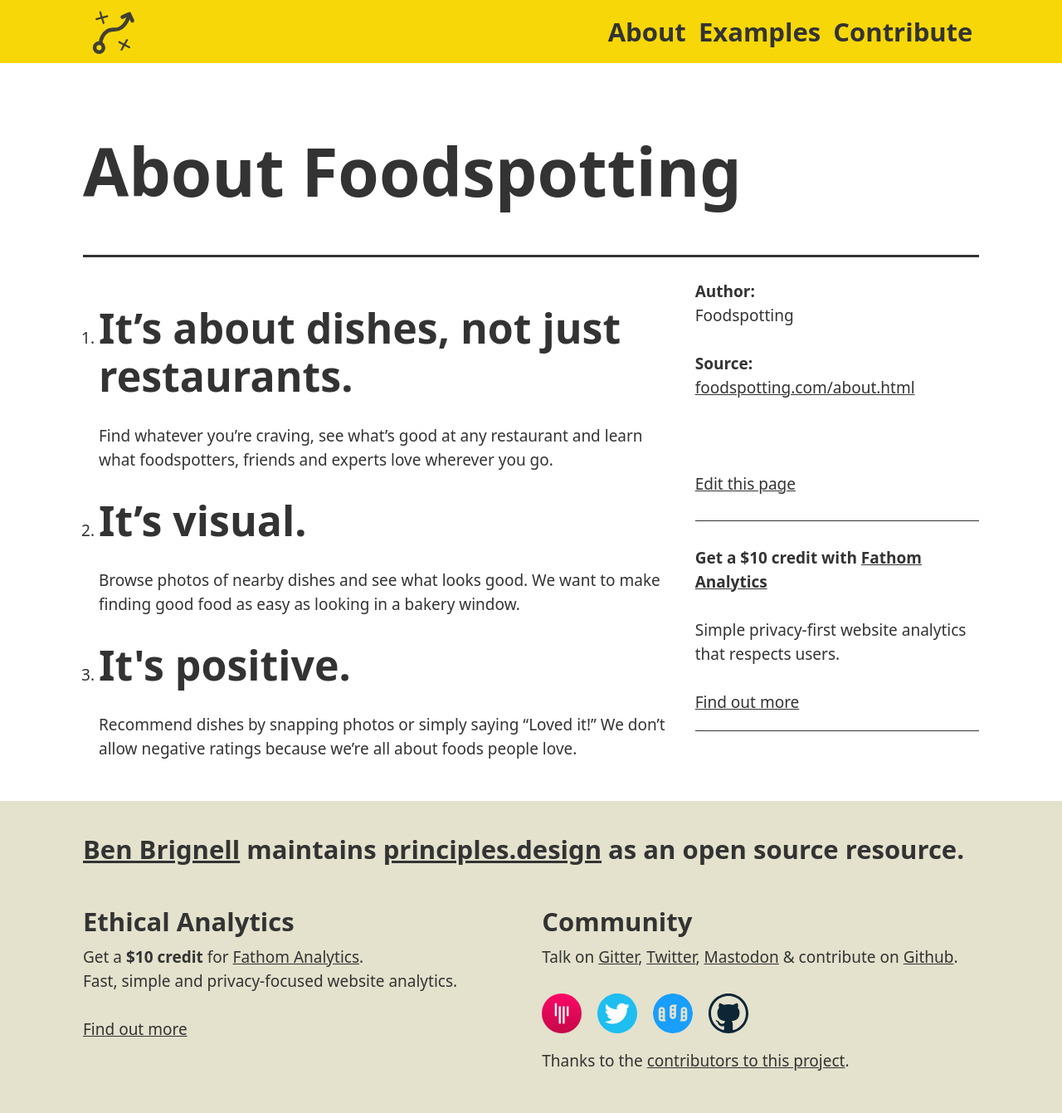
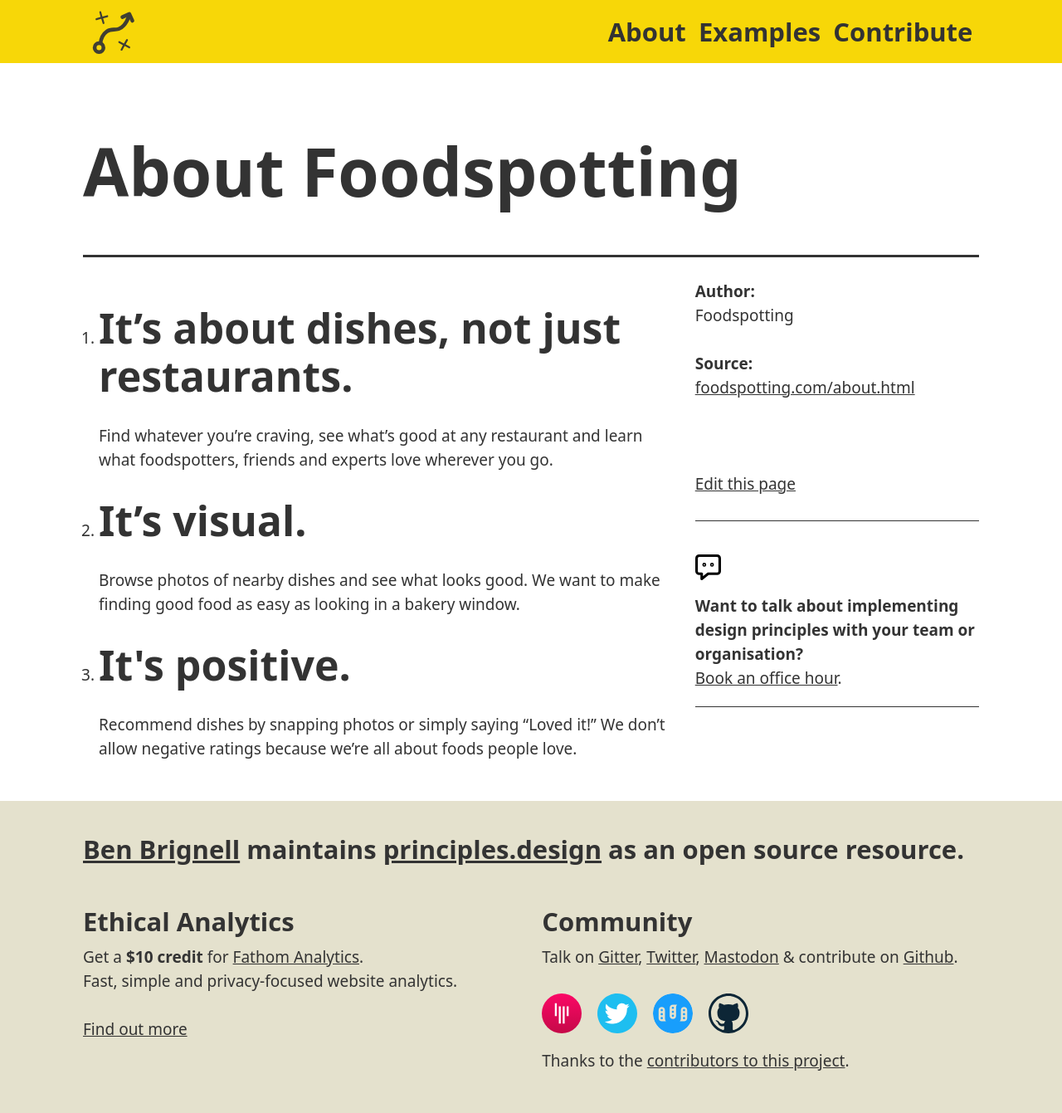
Before and after one commit to benbrignell/principles.design, a Jekyll site: the page built from _examples/about-foodspotting.md, in a window 1280 px wide. Shown: the whole page at 83% size. Built offline with Jekyll 4.4.1, drawn with Linux system fonts in a browser that asks for light colours; comment, search, counter and statistics services are not loaded.

Commit message:
update sidebar

```diff
--- a/_layouts/example.html
+++ b/_layouts/example.html
@@ -63,12 +63,11 @@
             <p><a href="https://github.com/benbrignell/principles.design/blob/master{{page.url | replace:'examples','_examples'}}.md">Edit this page</a></p>
 
             <hr>
-            <p class="h4 bold">Get a $10 credit with <a href="https://usefathom.com/ref/MSDPWY">Fathom Analytics</a></p>
-        <p>
-        <br>
-          Simple privacy-first website analytics that respects users.
-         </p>
-         <a href="https://usefathom.com/ref/MSDPWY">Find out more</a>
+            <p class="h3"><svg style="margin-bottom: 0;" viewBox="0 0 140 140" height="1em" width="1em" xmlns="http://www.w3.org/2000/svg"><g transform="matrix(14,0,0,14,0,0)"><path d="M9.5,6.5a1,1,0,0,1-1,1H5l-2.5,2v-2h-1a1,1,0,0,1-1-1v-5a1,1,0,0,1,1-1h7a1,1,0,0,1,1,1Z" fill="none" stroke="#000000" stroke-linecap="round" stroke-linejoin="round"></path><path d="M3.250 4.000 A0.250 0.250 0 1 0 3.750 4.000 A0.250 0.250 0 1 0 3.250 4.000 Z" fill="none" stroke="#000000" stroke-linecap="round" stroke-linejoin="round"></path><path d="M6.250 4.000 A0.250 0.250 0 1 0 6.750 4.000 A0.250 0.250 0 1 0 6.250 4.000 Z" fill="none" stroke="#000000" stroke-linecap="round" stroke-linejoin="round"></path></g></svg></p>
+            <p class="h4" style="margin-top: 0;">
+              <strong>Want to talk about implementing design principles with your team or organisation?</strong><br>
+              <a href="https://calendly.com/benbrignell/design-principles-office-hour">Book an office hour</a>.
+            </p>
             <hr>
       </aside>
 
```
Also changed, not shown: Gemfile.lock.
